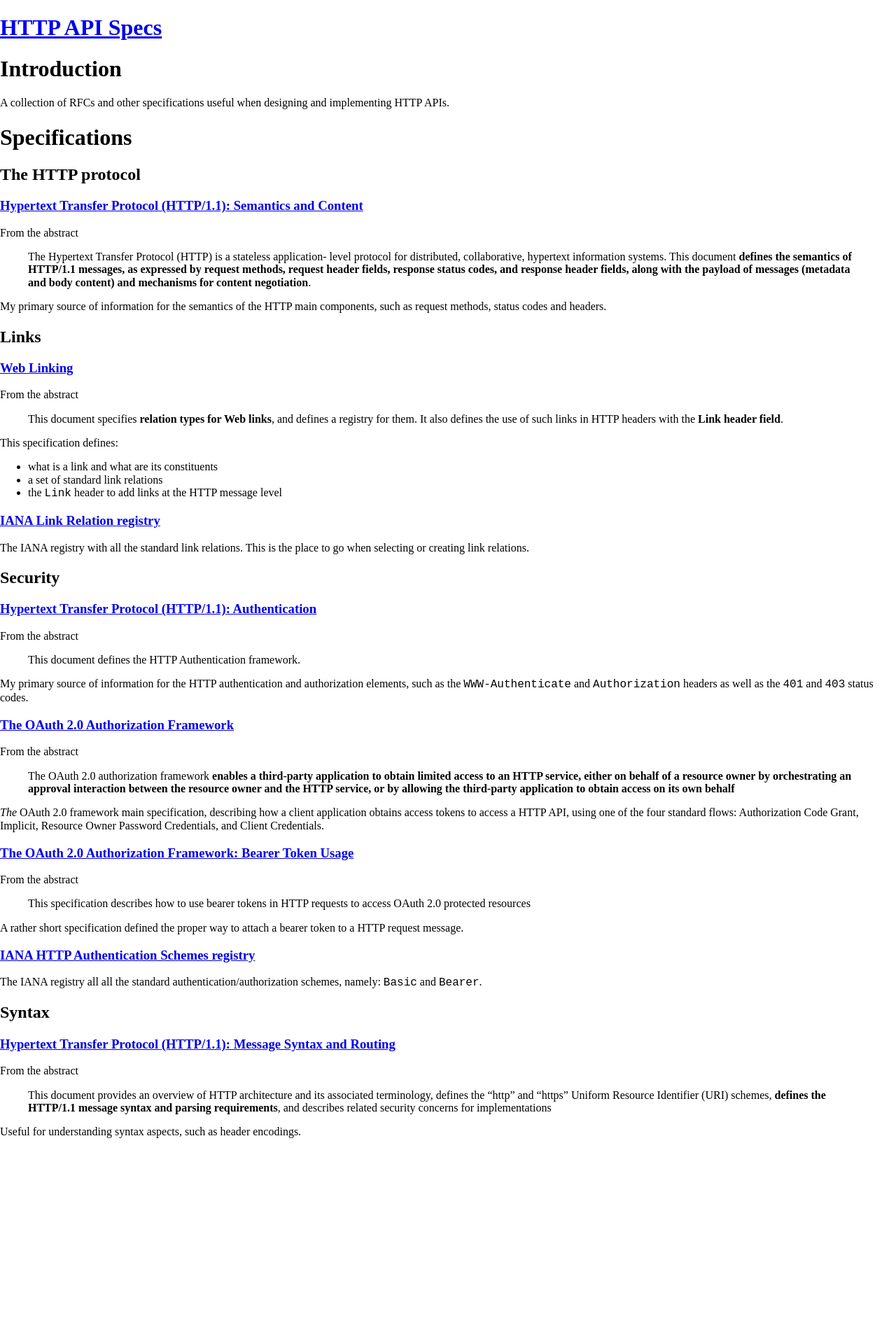
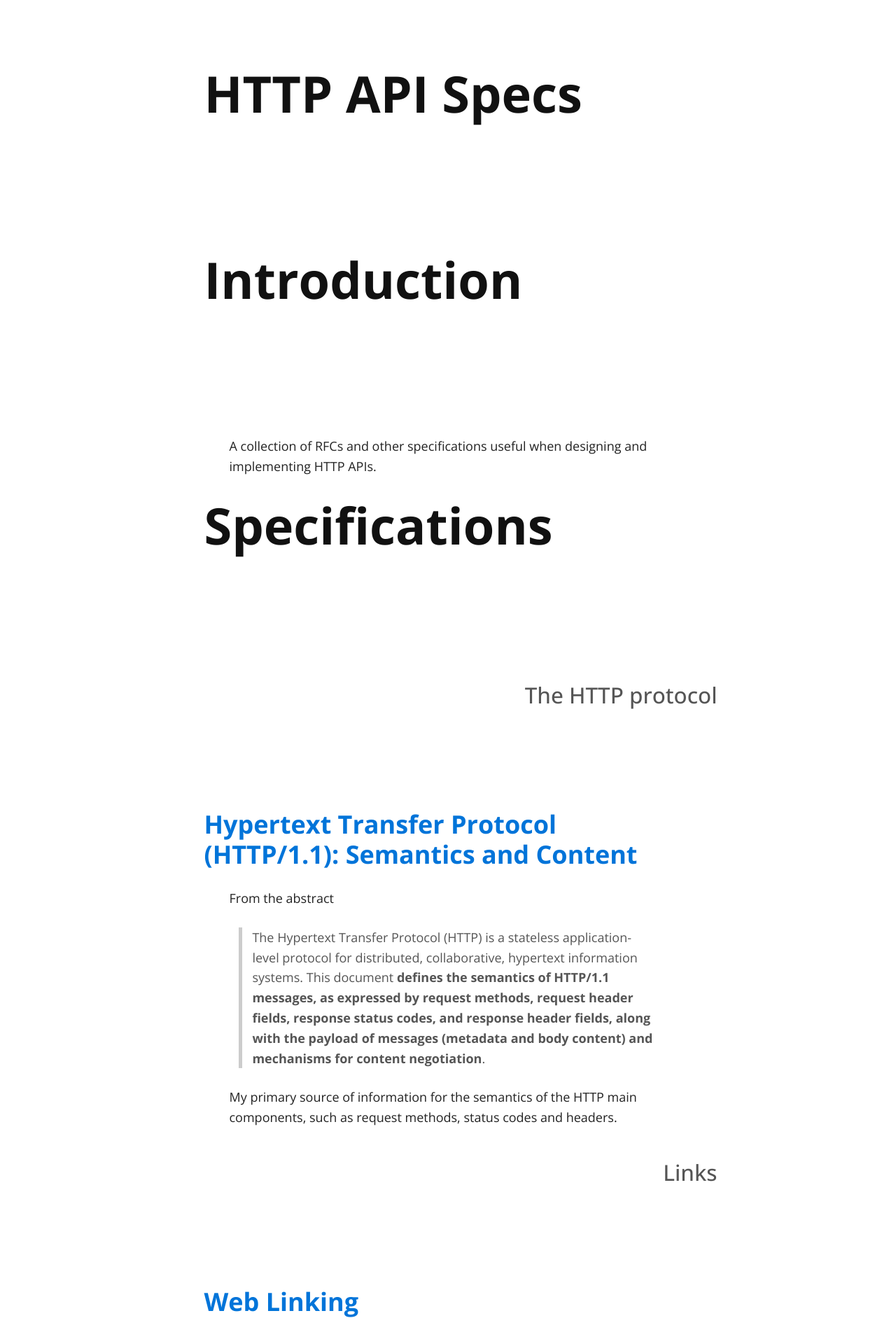
Before and after one commit to pmhsfelix/http-api-specs, a Jekyll site: the page built from index.md, in a window 1280 px wide. Shown: the top 1913 px of the page at 70% size. Built offline with Jekyll 4.4.1, drawn with Linux system fonts in a browser that asks for light colours; nearby versions of some CDN libraries; library files that are not in the unit come from our copies; before the commit the page ends 1643 px from its top, so only the background shows below that.

```diff
--- a/_config.yml
+++ b/_config.yml
@@ -3,7 +3,7 @@ title: HTTP API Specs
 tag_text: HTTP API Specs
 description: HTTP API Specs
 url: "http://127.0.0.1:4000"
-baseurl: "http-api-specs"
+baseurl: "/http-api-specs"
 
 font-awesome-include: true # make this false if you don't need font-awesome
 
```
